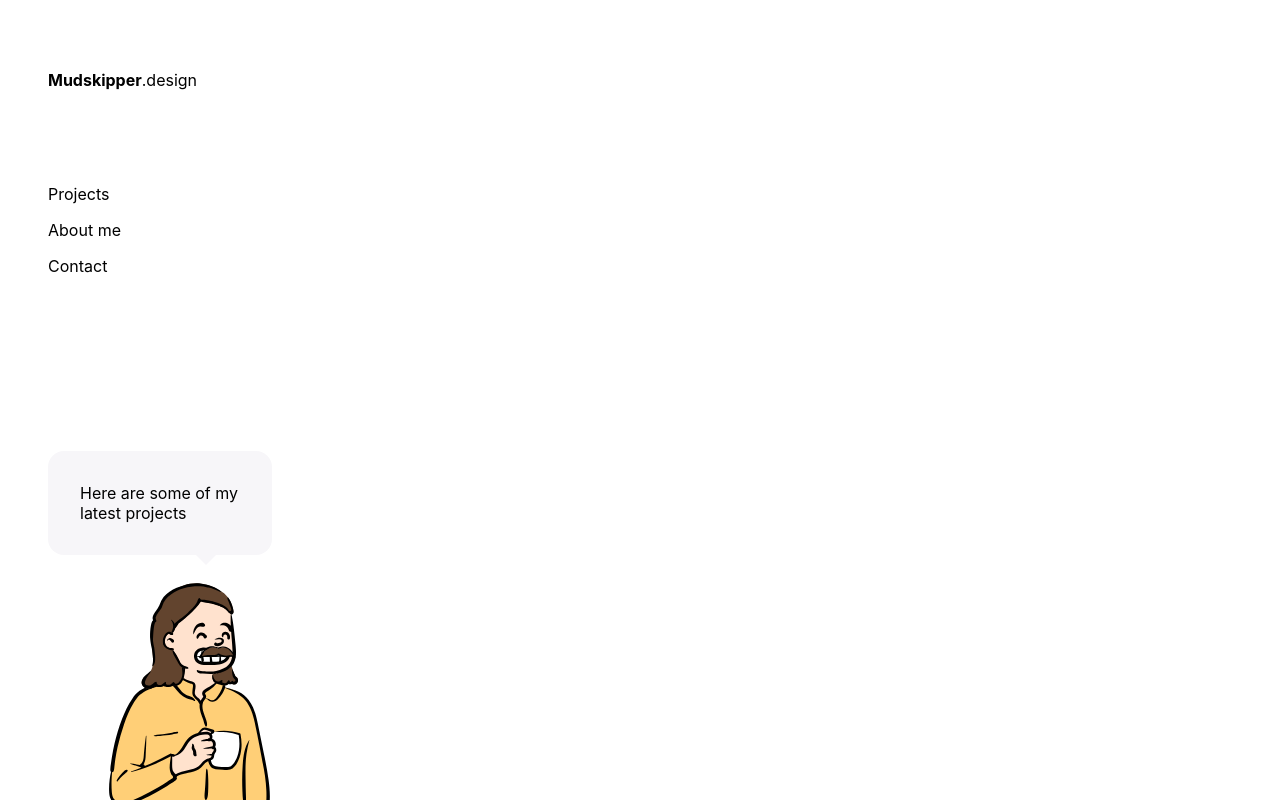
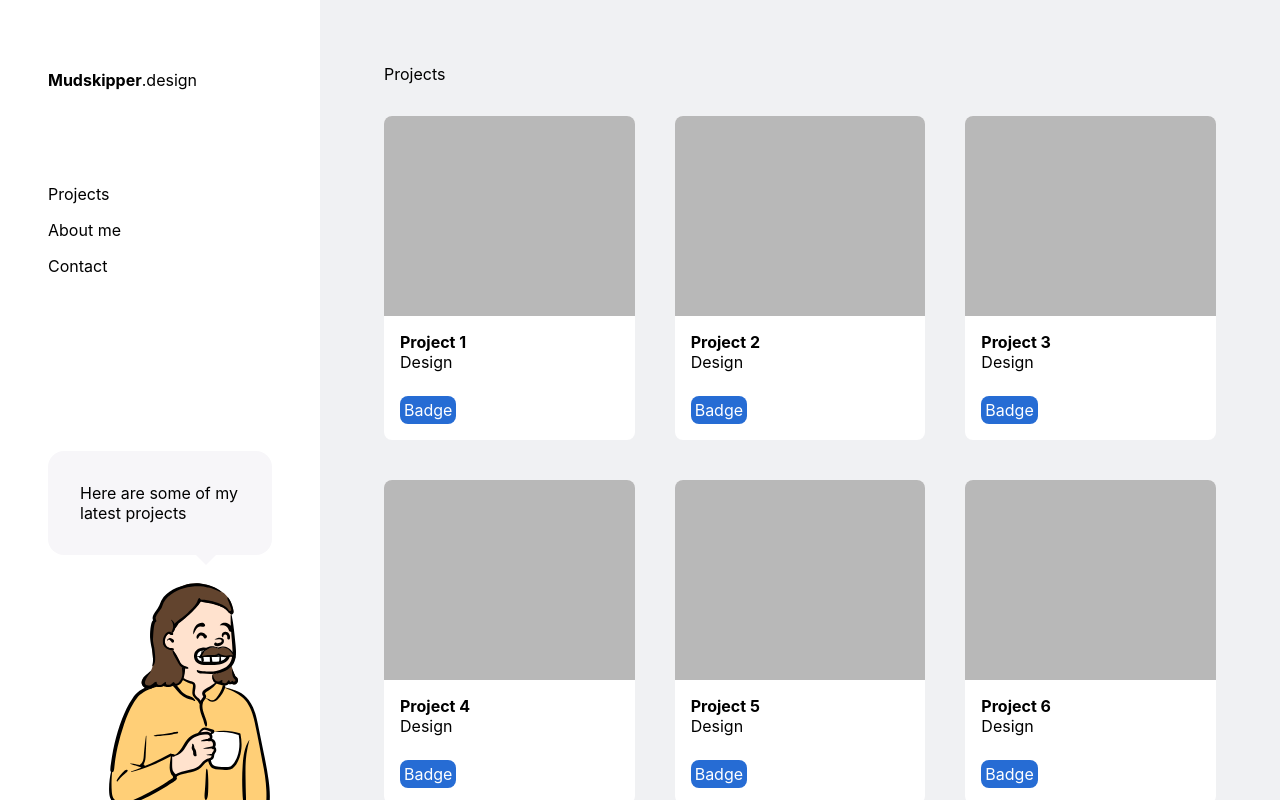
Before and after one commit to mudskipp3r/mudskipper-design, a React (Create React App) app: page /projects in a window 1280 px wide. Built offline with nearby package versions, Linux system fonts and the light colour scheme.

Commit message:
Update project screen
Styled and added project cards to project screen

```diff
--- a/src/App.js
+++ b/src/App.js
@@ -6,6 +6,7 @@ import SplashScreen from './screens/SplashScreen';
 import styled from '@emotion/styled';
 import TestScreen from './screens/TestScreen';
 import SidebarNavigation from './components/PrimaryNavigation/SidebarNavigation';
+import ProjectScreen from './screens/ProjectScreen';
 
 const GlobalStyles = css`
     body {
@@ -51,8 +52,8 @@ function App() {
                                 }
                             />
                             <Route
-                                path="/Test"
-                                element={<TestScreen theme={theme} />}
+                                path="/projects"
+                                element={<ProjectScreen />}
                             />
                         </Routes>
                     </main>
--- /dev/null
+++ b/src/components/Badge/Badge.jsx
@@ -0,0 +1,17 @@
+import styled from '@emotion/styled';
+import React from 'react';
+
+function Badge(props) {
+    const { label } = props;
+    return <StyledBadge>{label}</StyledBadge>;
+}
+
+const StyledBadge = styled.span`
+    padding: 0.25rem;
+    color: #fff;
+    background-color: #266cd4;
+    width: fit-content;
+    border-radius: 0.5rem;
+`;
+
+export default Badge;
--- a/src/components/Card/ProjectCard.jsx
+++ b/src/components/Card/ProjectCard.jsx
@@ -1,13 +1,50 @@
 import React from 'react';
 import styled from '@emotion/styled';
+import Badge from '../Badge/Badge';
 
-function ProjectCard() {
-    return <StyledCard>ProjectCard</StyledCard>;
+function ProjectCard(props) {
+    const { title, type } = props;
+    return (
+        <StyledCard>
+            <StyledPlaceholder />
+            <StyledCardBody>
+                <div>
+                    <div>
+                        <strong>{title}</strong>
+                    </div>
+                    <div>{type}</div>
+                </div>
+                <Badge label="Badge" />
+            </StyledCardBody>
+        </StyledCard>
+    );
 }
 
 const StyledCard = styled.div`
-    background-color: 'red';
-    padding: 2rem;
+    display: flex;
+    flex-direction: column;
+    background-color: #ffffff;
+    border-radius: 0.5rem;
+    overflow: hidden;
+    transition: 0.3s ease-out;
+
+    :hover {
+        box-shadow: rgba(100, 100, 111, 0.2) 0px 7px 29px 0px;
+        transform: translate(0, -0.25rem);
+        transition: 0.3s ease-out;
+    }
+`;
+
+const StyledPlaceholder = styled.div`
+    height: 200px;
+    background-color: #b8b8b8;
+`;
+
+const StyledCardBody = styled.div`
+    padding: 1rem;
+    display: flex;
+    flex-direction: column;
+    gap: 1.5rem;
 `;
 
 export default ProjectCard;
--- a/src/screens/ProjectScreen.jsx
+++ b/src/screens/ProjectScreen.jsx
@@ -1,13 +1,44 @@
+import styled from '@emotion/styled';
 import React from 'react';
-import { Link } from 'react-router-dom';
+import ProjectCard from '../components/Card/ProjectCard';
 
 function ProjectScreen() {
     return (
-        <>
-            <div>I'm the project screen</div>
-            <Link to="/">Home</Link>
-        </>
+        <StyledWrapper>
+            <StyledContainer>
+                Projects
+                <StyledGrid>
+                    <ProjectCard title="Project 1" type="Design" />
+                    <ProjectCard title="Project 2" type="Design" />
+                    <ProjectCard title="Project 3" type="Design" />
+                    <ProjectCard title="Project 4" type="Design" />
+                    <ProjectCard title="Project 5" type="Design" />
+                    <ProjectCard title="Project 6" type="Design" />
+                </StyledGrid>
+            </StyledContainer>
+        </StyledWrapper>
     );
 }
 
+const StyledWrapper = styled.div`
+    height: 100vh;
+`;
+
+const StyledContainer = styled.div`
+    display: flex;
+    flex-direction: column;
+    gap: 2rem;
+    background-color: #f0f1f3;
+    padding: 4rem;
+    height: 100%;
+    overflow: scroll;
+    box-sizing: border-box;
+`;
+
+const StyledGrid = styled.div`
+    display: grid;
+    grid-template-columns: repeat(auto-fit, minmax(240px, 1fr));
+    gap: 2.5rem;
+`;
+
 export default ProjectScreen;
```
